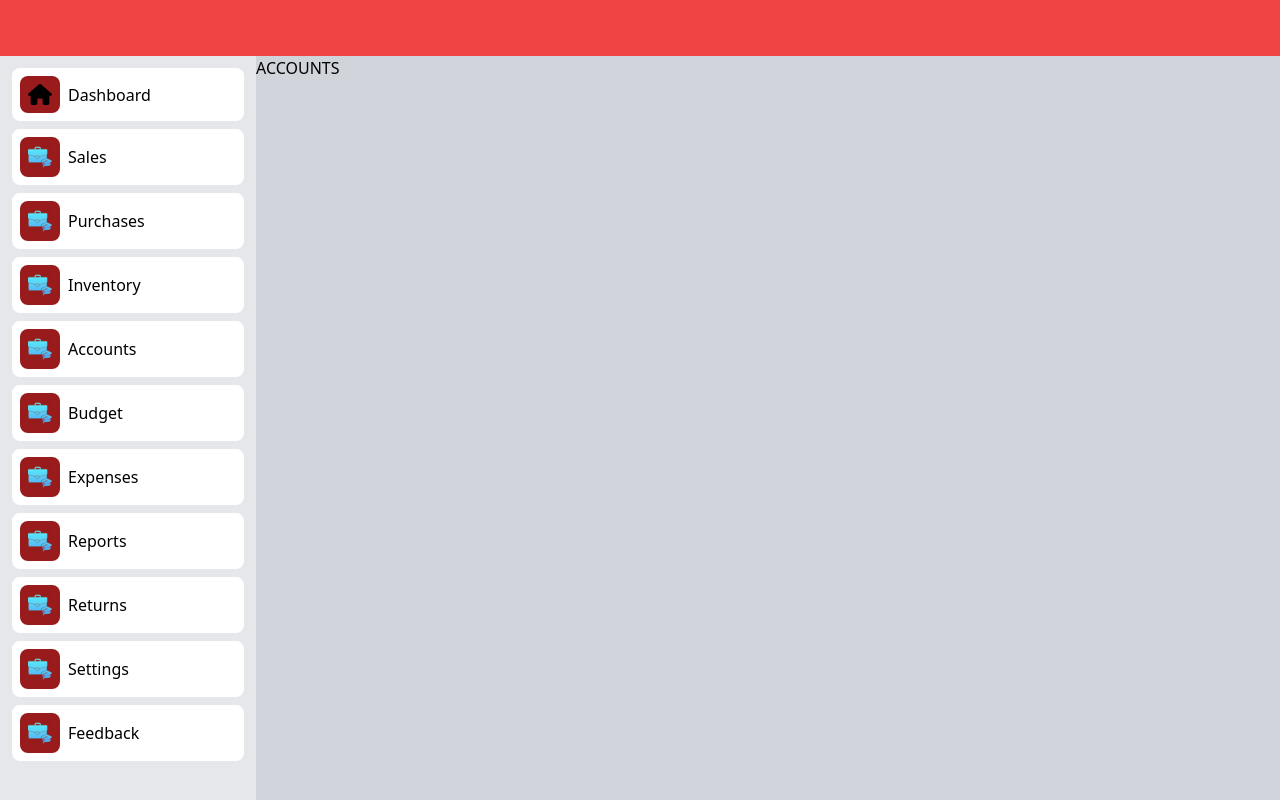
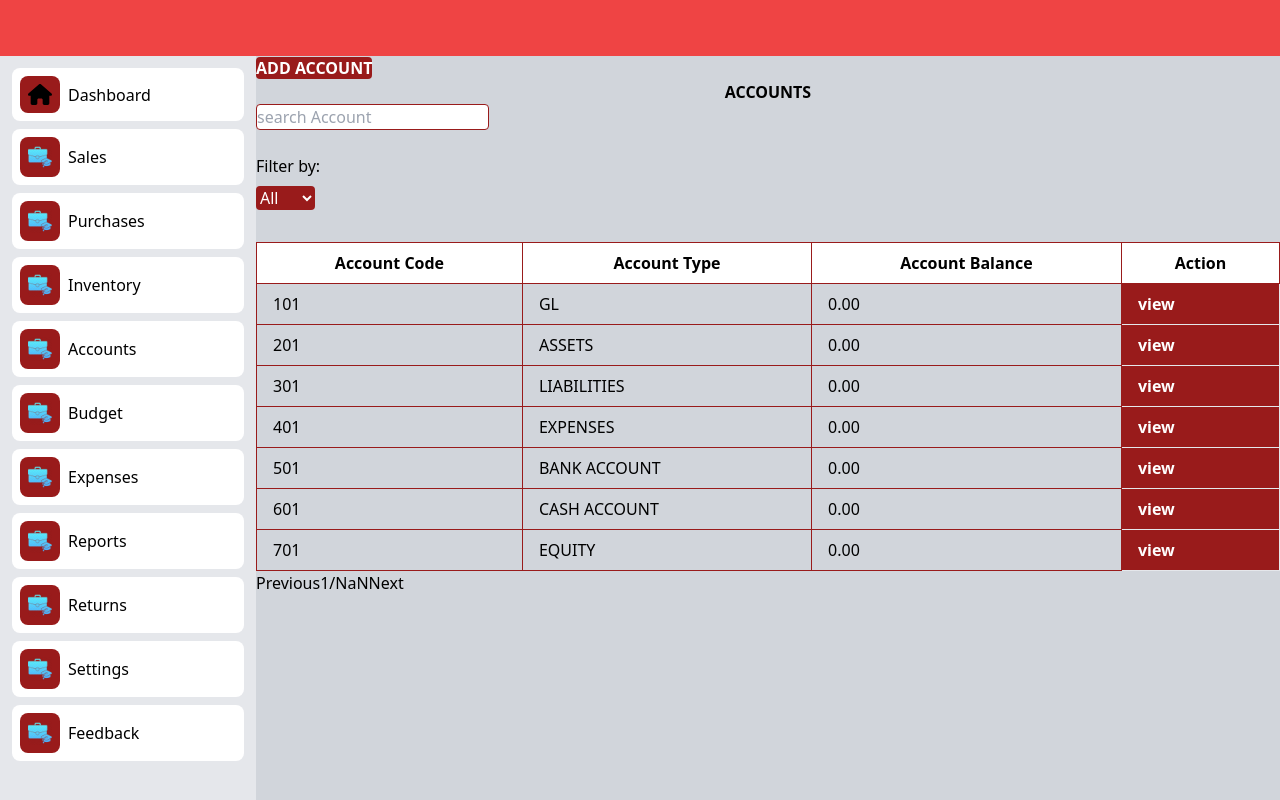
Before and after one commit to pmaxy/EMTECH_E_HASIBU_FRONTEND, a Vue app in the folder E-HASIBU/: page /Accounts in a window 1280 px wide. Built offline with nearby package versions, Linux system fonts and the light colour scheme.

Commit message:
added account

```diff
--- a/E-HASIBU/src/App.vue
+++ b/E-HASIBU/src/App.vue
@@ -17,6 +17,7 @@ export default {
      }
 
 }
+
 </script>
 
 <style>
--- /dev/null
+++ b/E-HASIBU/src/components/User/Dashboard/Main/AccountForm.vue
@@ -0,0 +1,53 @@
+
+<template>
+  <router-link :to="{name:'Accounts'}" class="bg-red-800 rounded text-white font-bold">ACCOUNTS</router-link>
+  <div>
+
+       <div class="w-full max-w-md rounded shadow-md justify-center ml-80 bg-white mx-auto px-8 py-15 " >
+    <form @submit.prevent="submitForm">
+      <br>
+      <label for="accountCode">ACCOUNT CODE:</label><br>
+      <br>
+      <input  class="rounded border border-red-800 w-80" type="number" id="accountCode" v-model="accountCode">
+      <br>
+      <br>
+      <br>
+      <label for="accountType">ACCOUNT TYPE:</label><br>
+      <br>
+      <input class="rounded border border-red-800 w-80" type="text" id="accountType" v-model="accountType">
+      <br>
+      <br>
+      <br>
+      <label for="openingBalance">OPENING BALANCE:</label><br>
+      <br>
+      <input class="rounded border border-red-800 w-80" type="number" id="openingBalance" v-model="openingBalance">
+      <br>
+      <br>
+      <br>
+      <button  class="bg-red-800 rounded text-white font-bold" type="submit">Submit</button>
+    </form>
+    </div>
+  </div>
+
+    </template>
+
+  <script>
+
+export default {
+  name:"AccountForm",
+  data() {
+    return {
+      accountCode: '',
+      accountType: '',
+      openingBalance:''
+    };
+  },
+
+methods: {
+    submitForm() {
+      // You can emit an event or perform any other actions here
+      console.log('Form submitted');
+    }
+  }
+};
+  </script>
--- a/E-HASIBU/src/components/User/Dashboard/Main/Accounts.vue
+++ /dev/null
@@ -1,14 +0,0 @@
-<template>
-  <h1>ACCOUNTS</h1>
-</template>
-
-<script>
-export default {
-    name:"Accounts",
-
-}
-</script>
-
-<style>
-
-</style>
--- /dev/null
+++ b/E-HASIBU/src/components/User/Dashboard/Main/Accounts/Accounts.vue
@@ -0,0 +1,104 @@
+<template>
+  <div>
+  <router-link :to="{name:'AccountForm'}" class="bg-red-800 rounded text-white font-bold justify-center">ADD ACCOUNT</router-link>
+    <h1 class=" font-bold text-center text colour-red-800">ACCOUNTS</h1>
+   </div>
+  <input class="rounded mr-80 border border-red-800" type="text" v-model="searchQuery" placeholder="search Account"/><br>
+    <div class="filters mr-80"><br>
+      <label class="rounded">Filter by:</label><br>
+      <select class=" mr-2 mt-2 mb-2 rounded bg-red-800 text-white" V-model="nameFilter">
+        <option Value="">All</option>
+        <option value="">Code</option>
+        <option value="">Type</option>
+      </select>
+      </div><br>
+      <div class=" flex flex-col ">
+    <table class="my-table  border border-red-100 w=full table-auto">
+      <thead>
+        <tr>
+          <th class="px-4 py-2 border border-red-800 bg-white">Account Code</th>
+          <th  class="px-4 py-2 border border-red-800 bg-white">Account Type</th>
+          <th  class="px-4 py-2 border border-red-800 bg-white"> Account Balance</th>
+          <th  class="px-4 py-2 border border-red-800 bg-white"> Action</th>
+        </tr>
+      </thead>
+      <tbody>
+        <tr v-for="(account, index) in accounts" :key="index" class="border border-red-800" >
+          <td class="px-4 py-2 border border-red-800">{{ account.code }}</td>
+          <td class="px-4 py-2 border border-red-800">{{ account.type }}</td>
+        <td class="px-4 py-2 border border-red-800">{{account.Balance }}</td>
+        <td class="px-4 py-2 border border-grey bg-red-800 font-bold text-white">
+          <button class="bg-red-800 font-bold text-white pd-2" @click="view " >view</button>
+        </td>
+        </tr>
+      </tbody>
+    </table>
+  </div>
+
+    <div class="pagination">
+      <button @click="prevPage">Previous</button>
+      <span>{{ currentPage }}/{{ totalPages }}</span>
+      <button @click="nextPage">Next</button>
+    </div>
+   </template>
+
+<script>
+export default {
+  name:"accounts",
+  data() {
+    return {
+      accounts: [
+        { code: '101', type: ' GL', Balance: '0.00', action: 'view'},
+        { code: '201', type: 'ASSETS', Balance: '0.00',action: 'view'},
+        { code: '301', type: 'LIABILITIES', Balance: '0.00',action: 'view'},
+        { code: '401', type: 'EXPENSES', Balance: '0.00',action: 'view'},
+        { code: '501', type: 'BANK ACCOUNT', Balance: '0.00',action: 'view'},
+        { code: '601', type: 'CASH ACCOUNT', Balance: '0.00',action: 'view'},
+        { code: '701', type: 'EQUITY', Balance: '0.00',action: 'view'}
+
+            ],
+        searchQuery: "",
+        currentPage: 1,
+        accountsPerPage: 10,
+        };
+  },
+  computed: {
+    filteredAccounts(){
+      return this.accounts.filter((account) =>{
+        const nameMatch=account.name.toLowerCase().includes(this.searchQuery.toLowerCase());
+        const codeMatch =
+        this.codeFilter ==="" ||
+        (this.codeFilter === "101, 201, 301, 401, 501, 601, 701" && account.code) ||
+        (this.typeFilter === "GL, ASSETS, LIABILITIES, EXPENSES, BANK ACCOUNT, CASH ACCOUNT, EQUITY" && account.type);
+        return nameMatch && codeMatch
+      });
+
+    },
+    totalPages() {
+      return Math.ceil(this.filteredAccountslength/this.accountsPerPage);
+    },
+
+  },
+  methods: {
+    prevPage() {
+      if (this.currentPage > 1) {
+        this.currentPage--;
+      }
+    },
+    nextPage() {
+      if (this.currentpage < this.totalPages) {
+        this.currentPage++;
+
+      }
+    },
+
+
+  }
+};
+
+
+</script>
+
+<style>
+
+</style>
--- a/E-HASIBU/src/router/index.js
+++ b/E-HASIBU/src/router/index.js
@@ -61,13 +61,18 @@ const router = createRouter({
     {
       path: '/Accounts',
       name: 'Accounts',
-      component: () => import('../components/User/Dashboard/Main/Accounts.vue')
+      component: () => import('../components/User/Dashboard/Main/Accounts/Accounts.vue')
     }
     ,
     {
       path: '/Purchases',
       name: 'Purchases',
       component: () => import('../components/User/Dashboard/Main/Purchases.vue')
+    },
+    {
+      path: '/AccountForm',
+      name: 'AccountForm',
+      component: () => import('../components/User/Dashboard/Main/AccountForm.vue')
     }
   ]
 })
```
Also changed, not shown: E-HASIBU/package.json (+6 -2 lines), E-HASIBU/src/components/User/Dashboard/Main/Accounts/Statement.vue (added), 1 other file (tests, documents, lock files or other folders).
